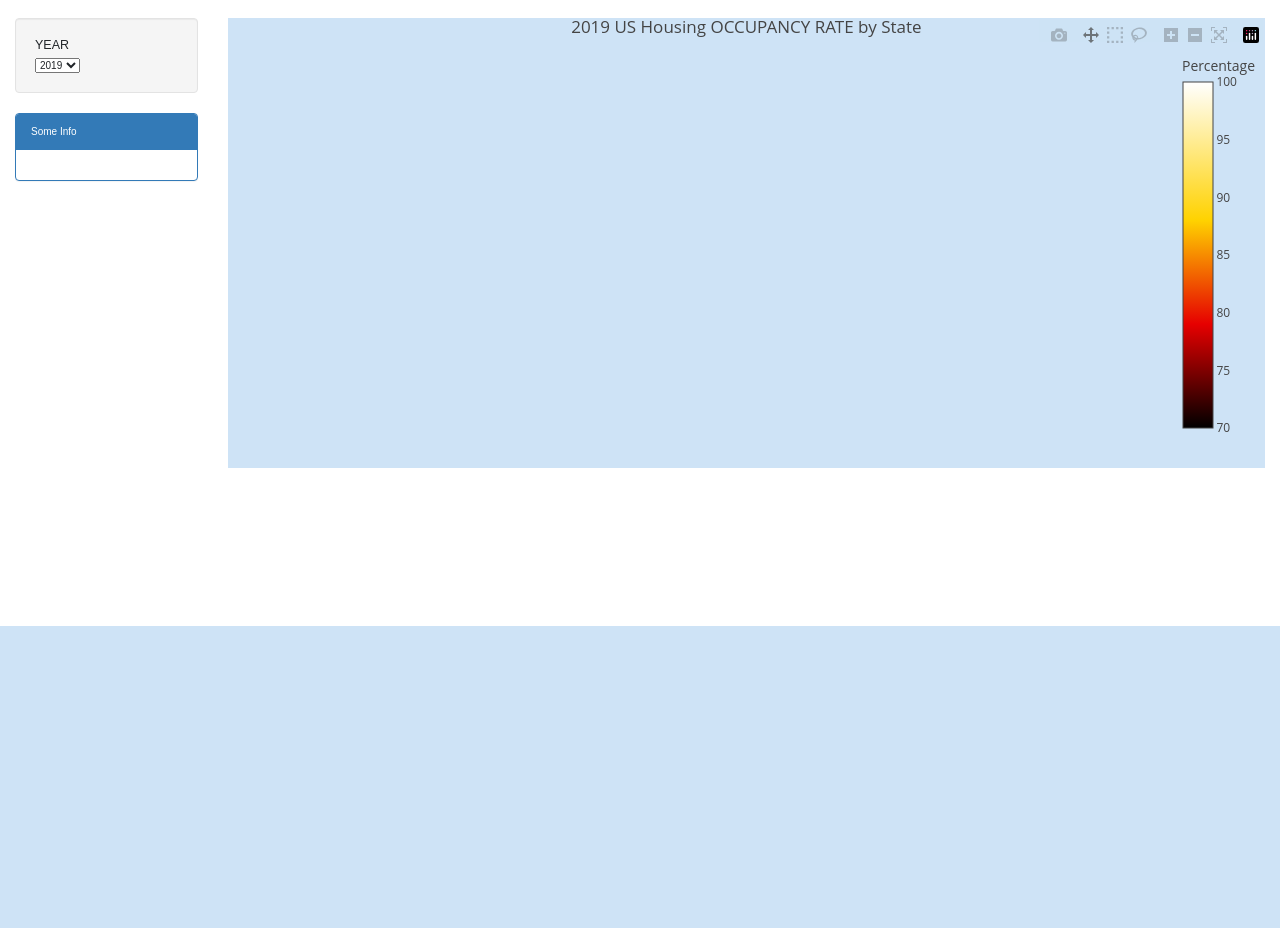
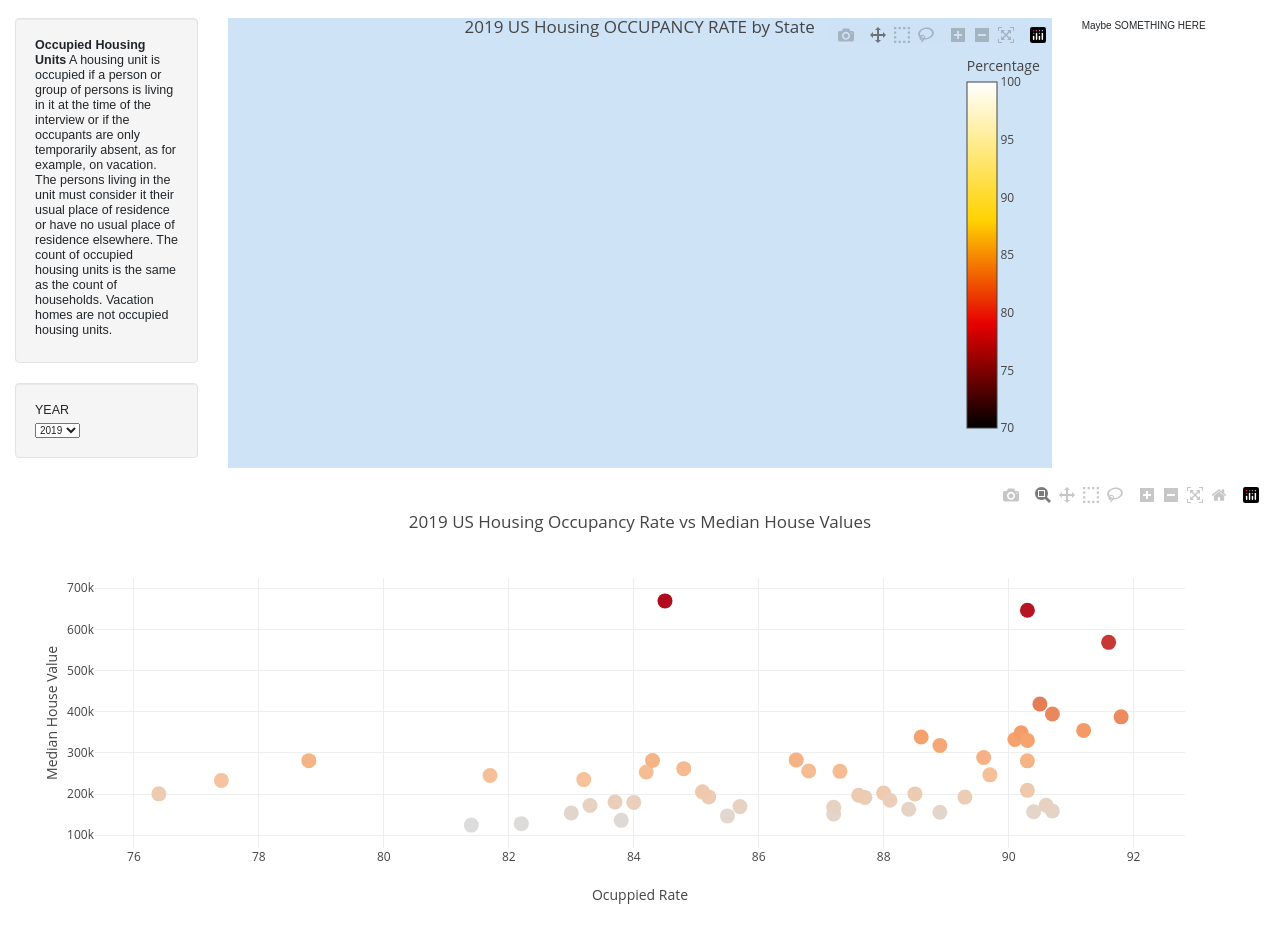
Before and after one commit to HaydenRubin/Housing, a Flask app: page / in a window 1280 px wide. Shown: the part 174-1102 px from the top of the page. Before the commit the page ends 800 px from the top, so only its background shows below. Run offline with Flask 2, Linux system fonts and the light colour scheme; data comes from the database, SQL or seed files in the repository; some libraries are stand-ins or nearby versions.

Commit message:
added scatter plot html

```diff
--- a/templates/index.html
+++ b/templates/index.html
@@ -22,33 +22,40 @@
 		<div class="row">
 		  <div class="col-md-2">
 			<div class="well">
-			  <h5>YEAR</h5>
-			  <select id="selDataset"></select>
+				<h5><strong>Occupied Housing Units</strong> A housing unit is occupied if a person or group of persons is living in
+					it at the time of the interview or if the occupants are only temporarily absent, as for example, on
+					vacation. The persons living in the unit must consider it their usual place of residence or have no
+					usual place of residence elsewhere. The count of occupied housing units is the same as the count
+					of households. Vacation homes are not occupied housing units.
+				</h5>
 			</div>
-			<div class="panel panel-primary">
-				<div class="panel-heading">Some Info</div>
-				<div id="sample-metadata" class="panel-body"></div>
+	        <div class="well">
+	         <h5>YEAR</h5>
+	         <select id="selDataset"></select>
 			</div>
 		  </div>
 
-		  <div class="col-md-10">
+		  <div class="col-md-8">
 			<div id='geoMap'><!-- Plotly chart will be drawn inside this DIV --></div>
 		  </div>
+
+		  <div class="col-md-2">
+			<div >Maybe SOMETHING HERE</div>
+		  </div>
+
 		</div>
 
 		<div class="row">
 		  <div class="col-lg-12">
-			<div id="table"></div>
+			<div id="scaplot"></div>
 		  </div>
 		</div>
-	  </div>
+
+	</div>
 
 	<script type="text/javascript" src="./static/js/geomap.js"></script>
 
 	{% endblock %}
 </body>
 
-
-
-
 </html>
```
